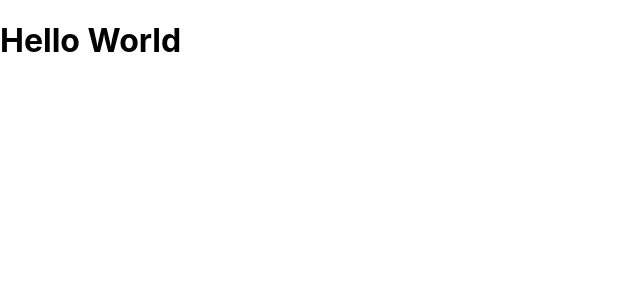
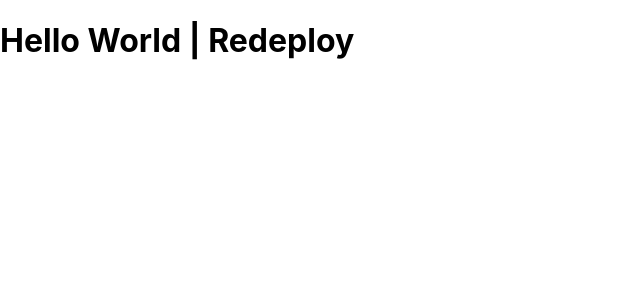
Before and after one commit to SerksesE/project-voucher-client, a React (Create React App) app: page / in a window 1280 px wide. Shown: the top 300 px of the page, without its empty margins (0-640 px from the left). Built offline with nearby package versions, Linux system fonts and the light colour scheme.

Commit message:
redeploy

```diff
--- a/src/App.js
+++ b/src/App.js
@@ -6,25 +6,11 @@ import CouponActivateContainer from './components/CouponActivateContainer';
 import { Route } from 'react-router-dom'
 
 export default class App extends Component {
-
-
-  // import Test from './components/test';
-
-
-  // class App extends Component {
-  //   render() {
-  //     return (
-  //       <div className="App">
-  //         <CouponActivateContainer />
-  //       </div>
-
-  //     )}
-
   render() {
     return (
       <div>
         <div className="timer">
-          <h1>Hello World</h1>
+          <h1>Hello World | Redeploy</h1>
 
           {/* <Timer /> */}
         </div>
--- a/src/components/CouponActivate.js
+++ b/src/components/CouponActivate.js
@@ -1,5 +1,5 @@
 import * as React from 'react'
-import Popup from './Popup';
+// import Popup from './Popup';
 import ValidationContainer from './ValidationContainer';
 
 export default function CouponActivate(props) {
```
